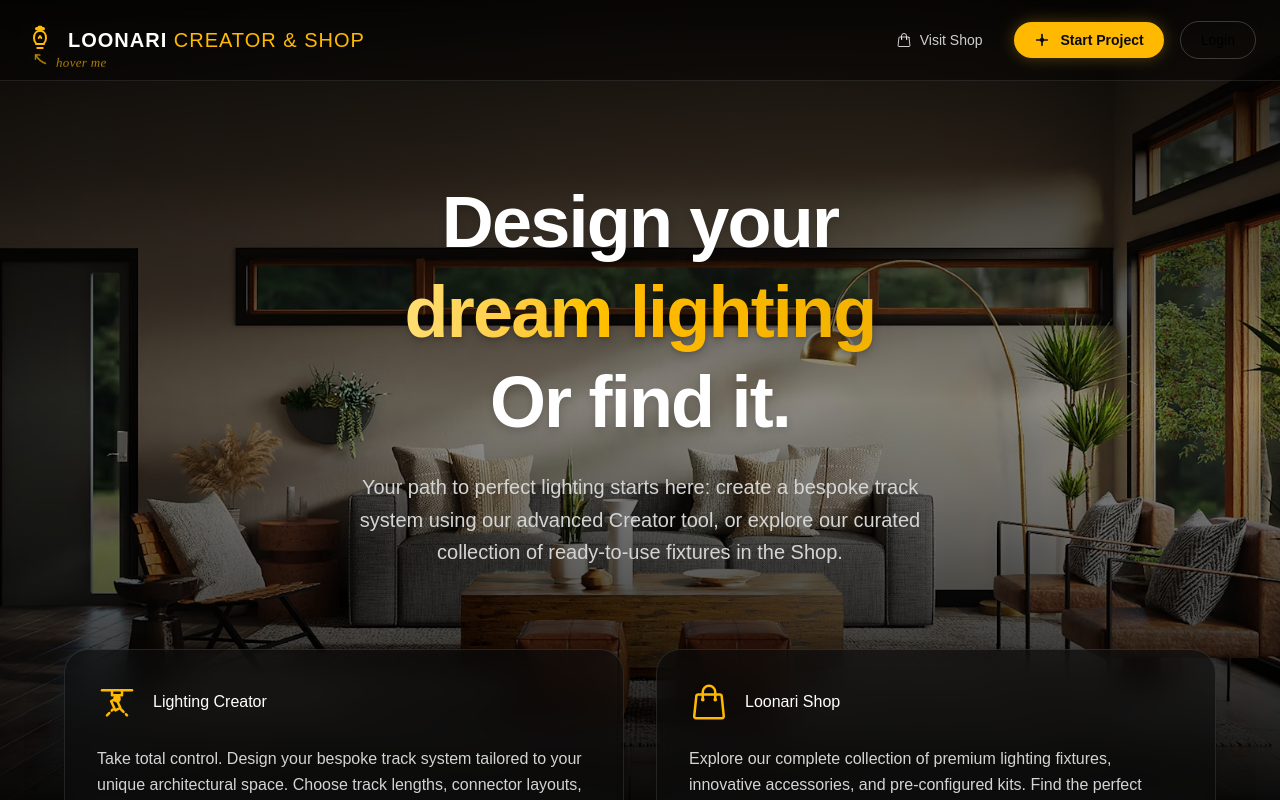
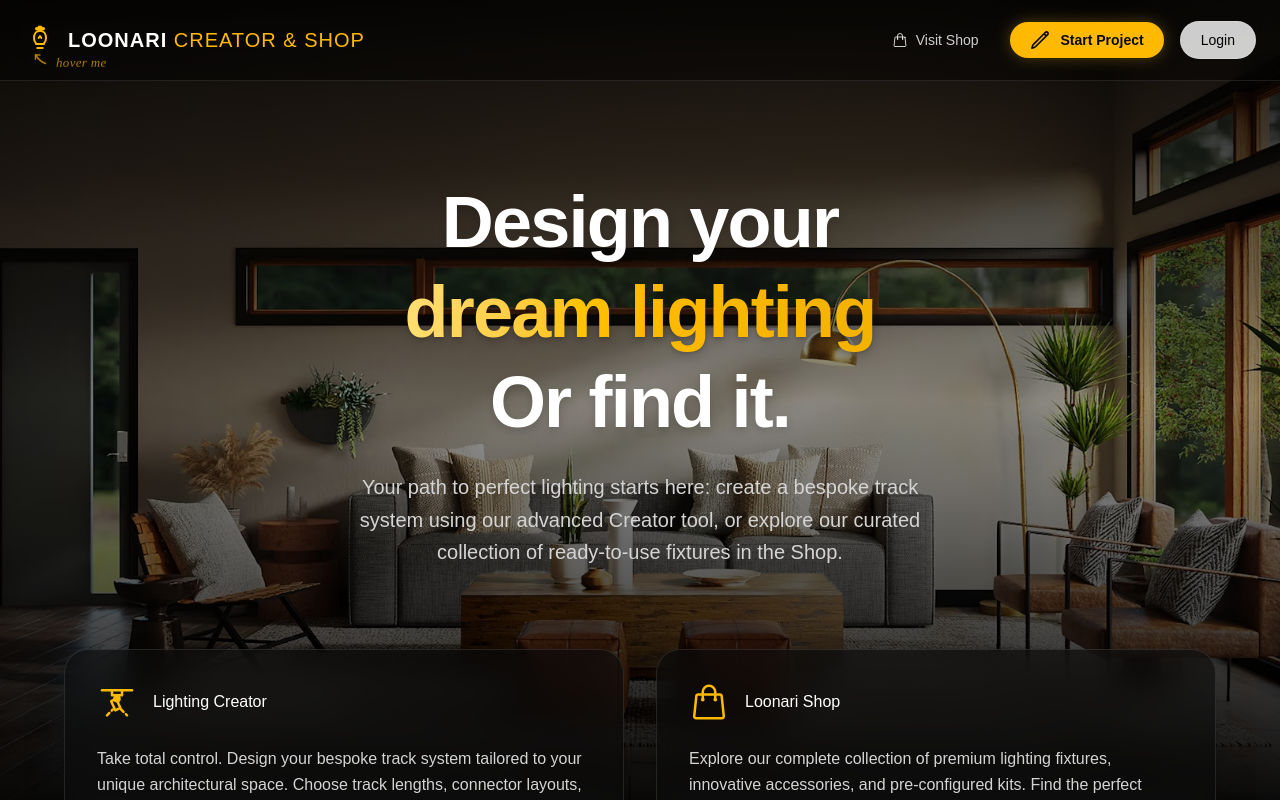
Before and after one commit to Bodia06/light_constructor, a React (Vite) app in the folder client/: page / in a window 1280 px wide. Shown: the top 800 px of the page. Built offline with nearby package versions, Linux system fonts and the light colour scheme.

Commit message:
Fix descktop styles for Header

```diff
--- a/client/src/components/NavigationComponents/NavigationListItem/NavigationListItem.tsx
+++ b/client/src/components/NavigationComponents/NavigationListItem/NavigationListItem.tsx
@@ -9,7 +9,7 @@ function NavigationListItem({ item }: NavigationListItemProps) {
 		button:
 			'group/navbtn px-5 py-2 font-semibold bg-amber-400 text-neutral-950 rounded-full shadow-[0_0_15px_rgba(251,191,36,0.3)] hover:scale-105 hover:bg-amber-300 hover:shadow-[0_0_20px_rgba(251,191,36,0.5)] inline-flex items-center gap-2.5',
 		outline:
-			'px-5 py-2 border border-white/20 rounded-full hover:bg-amber-400 hover:text-neutral-950 hover:border-amber-400 inline-block',
+			'bg-white/80 px-5 py-2 border border-white/20 rounded-full hover:bg-amber-400 hover:text-neutral-950 hover:border-amber-400 inline-block',
 	}
 	return (
 		<li key={item.id}>
--- a/client/src/data/index.tsx
+++ b/client/src/data/index.tsx
@@ -42,15 +42,17 @@ export const navigationMenu: NavItem[] = [
 		icon: (
 			<svg
 				xmlns='http://www.w3.org/2000/svg'
+				fill='none'
 				viewBox='0 0 24 24'
-				fill='none'
+				strokeWidth='2'
 				stroke='currentColor'
-				strokeWidth='2.5'
-				className='w-4 h-4 transition-all duration-300 group-hover/navbtn:rotate-45'
+				className='w-5 h-5 transition-transform duration-300 group-hover/btn:-rotate-12 group-hover/btn:translate-x-0.5'
 			>
-				<line x1='4' y1='12' x2='20' y2='12' strokeLinecap='round' />
-				<line x1='12' y1='4' x2='12' y2='20' strokeLinecap='round' />
-				<circle cx='12' cy='12' r='2' fill='currentColor' />
+				<path
+					strokeLinecap='round'
+					strokeLinejoin='round'
+					d='M16.862 4.487l1.687-1.688a1.875 1.875 0 112.652 2.652L6.832 19.82a4.5 4.5 0 01-1.897 1.13l-2.685.8.8-2.685a4.5 4.5 0 011.13-1.897L16.863 4.487zm0 0L19.5 7.125'
+				/>
 			</svg>
 		),
 	},
```
